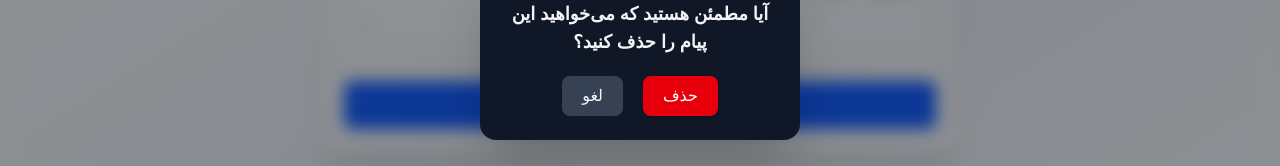
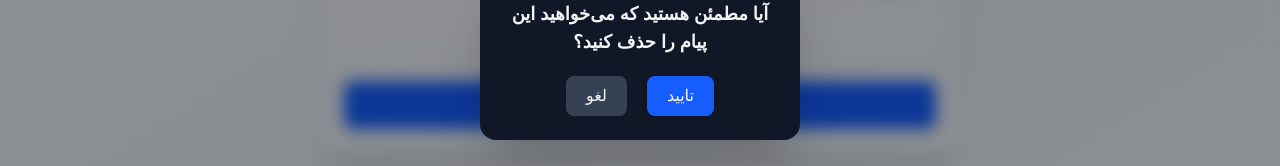
Before and after one commit to ATalitanha/my-fullstack-ap, a Next.js app: page /messenger in a window 1280 px wide. Both pictures are taken after a click on the button "حذف تاریخچه". Shown: the part 342-508 px from the top of the page. Built offline with nearby package versions, Linux system fonts and the light colour scheme; no server answers; the database is empty.

Commit message:
Update DeleteConfirmModal.tsx

```diff
--- a/src/components/DeleteConfirmModal.tsx
+++ b/src/components/DeleteConfirmModal.tsx
@@ -3,16 +3,20 @@
 import { AnimatePresence, motion } from "framer-motion";
 import { useEffect } from "react";
 
-export default function DeleteConfirmModal({
+export default function ConfirmModal({
   isOpen,
   onCancel,
   onConfirm,
-  message = "آیا مطمئن هستید که می‌خواهید حذف کنید؟",
+  message = "آیا مطمئن هستید؟",
+  confirmText = "تایید",
+  confirmColor = "bg-blue-600 hover:bg-blue-700",
 }: {
   isOpen: boolean;
   onCancel: () => void;
   onConfirm: () => void;
   message?: string;
+  confirmText?: string;
+  confirmColor?: string;
 }) {
   useEffect(() => {
     if (!isOpen) return;
@@ -60,9 +64,9 @@ export default function DeleteConfirmModal({
               </button>
               <button
                 onClick={onConfirm}
-                className="px-5 py-2 rounded-lg bg-red-600 hover:bg-red-700 text-white transition shadow-md"
+                className={`px-5 py-2 rounded-lg text-white transition shadow-md ${confirmColor}`}
               >
-                حذف
+                {confirmText}
               </button>
             </div>
           </motion.div>
```
